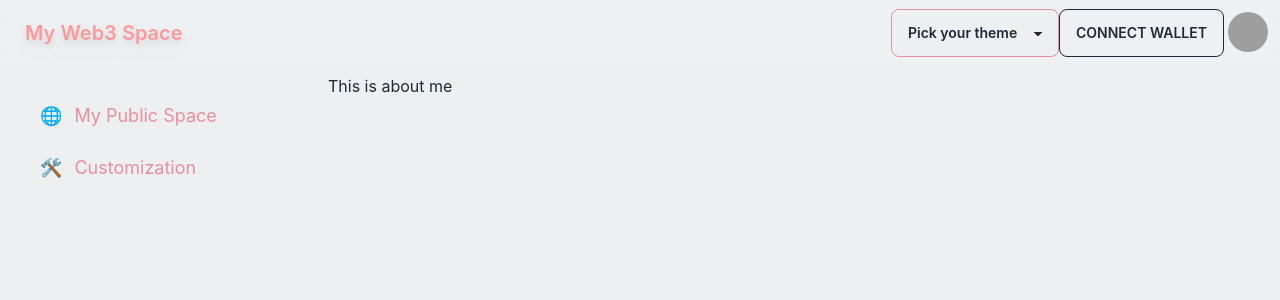
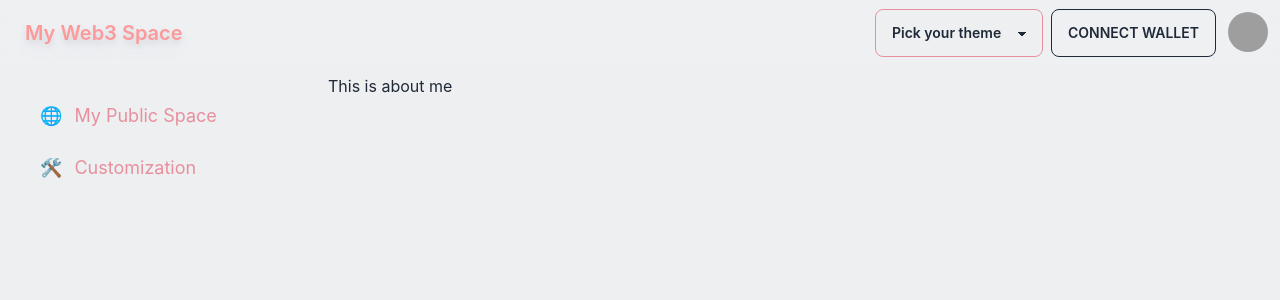
Before and after one commit to ical10/my-polka-space, a Next.js app: page /about in a window 1280 px wide. Shown: the top 300 px of the page. Built offline with nearby package versions, Linux system fonts and the light colour scheme; grey boxes are pictures that could not be loaded.

Commit message:
feat: add gap

```diff
--- a/src/components/Navbar.tsx
+++ b/src/components/Navbar.tsx
@@ -35,7 +35,7 @@ const Navbar = () => {
   };
 
   return (
-    <div className="navbar sticky top-0 z-50 bg-slate-100/20 backdrop-filter backdrop-blur-xl">
+    <div className="navbar sticky top-0 z-50 bg-slate-100/20 backdrop-filter backdrop-blur-xl gap-2">
       <div className="flex-1">
         <a className="btn btn-ghost text-primary normal-case text-xl drop-shadow-lg">
           My Web3 Space
```
